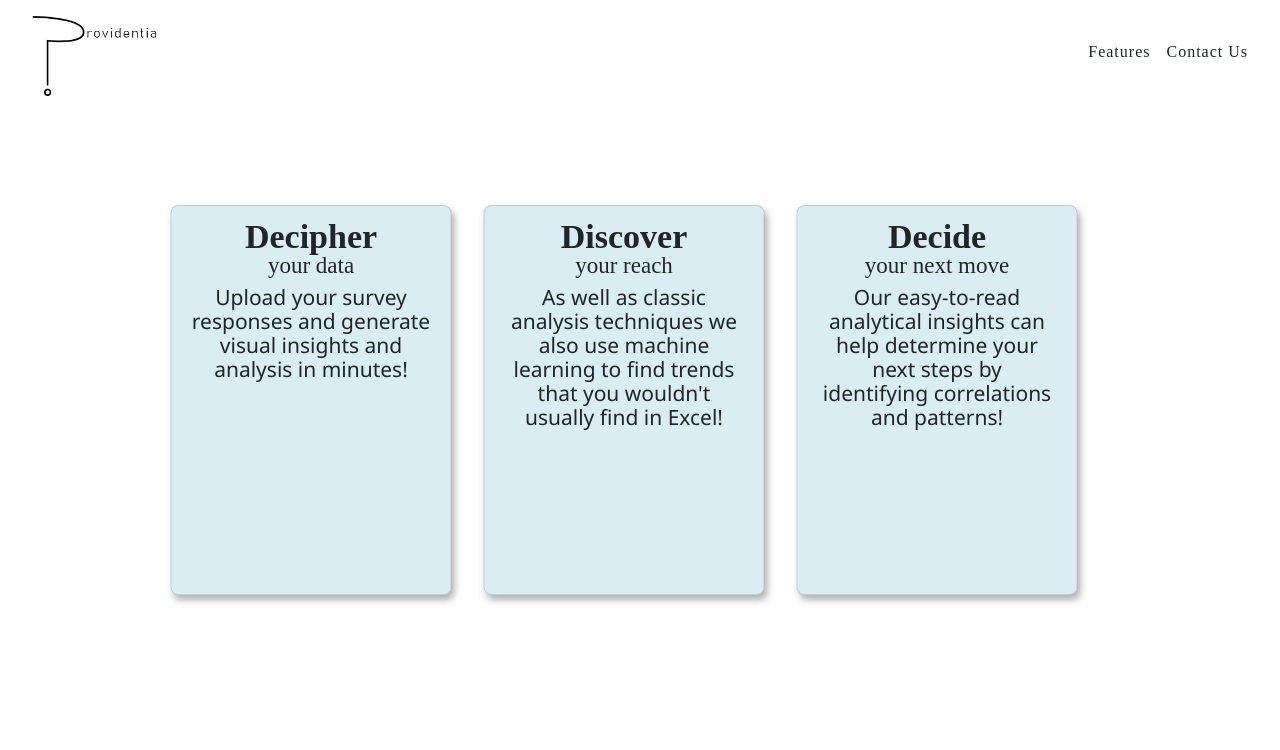
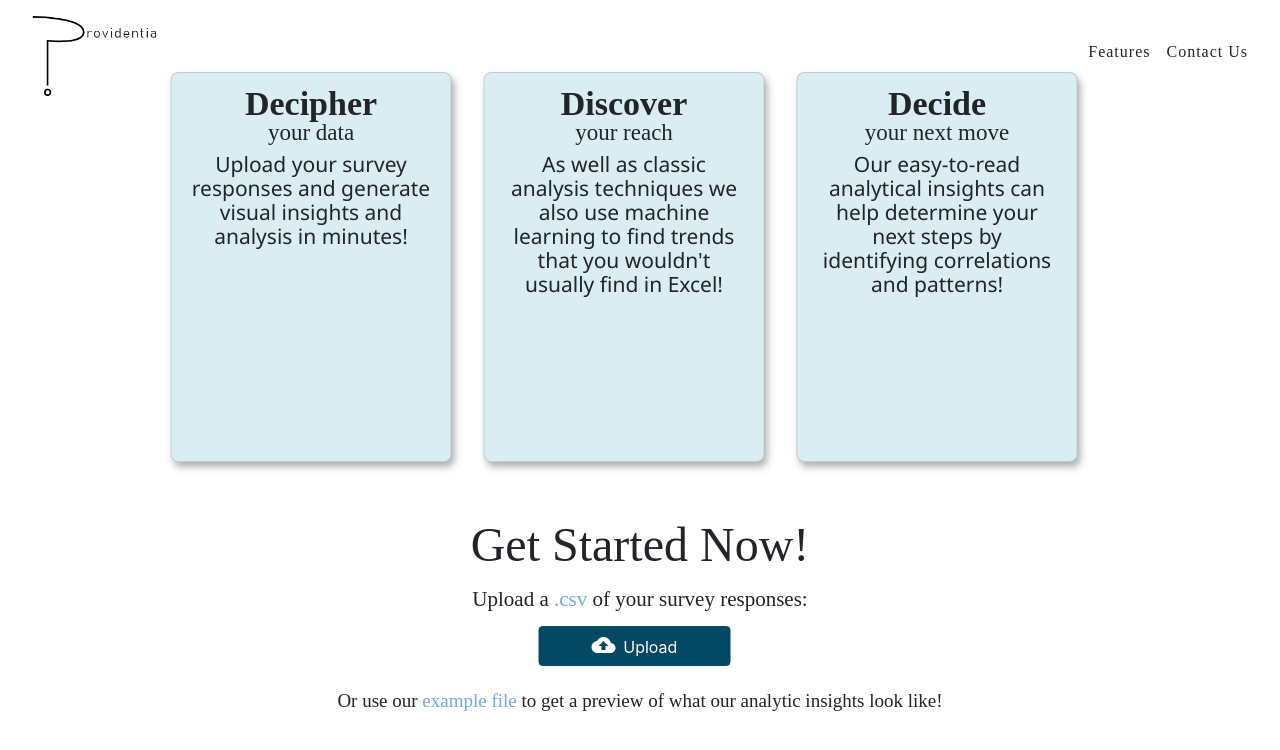
Before and after one commit to spv99/providentia-survey-analysis-tool, an Angular app in the folder ui/: page /providentia in a window 1280 px wide. Before the commit this address led to /. Shown: the top 750 px of the page. Built offline with nearby package versions, Linux system fonts and the light colour scheme.

Commit message:
uploading file

```diff
--- a/ui/src/app/app-routing.module.ts
+++ b/ui/src/app/app-routing.module.ts
@@ -1,11 +1,18 @@
 import { NgModule } from '@angular/core';
 import { Routes, RouterModule } from '@angular/router';
+import { AppComponent} from './app.component';
+import { DetailsPageComponent } from './details-page/details-page.component';
 
 
-const routes: Routes = [];
+const routes: Routes = [
+  { path: '', redirectTo: 'providentia', pathMatch: 'full' },
+  { path: 'providentia', component: AppComponent }
+];
 
 @NgModule({
   imports: [RouterModule.forRoot(routes)],
   exports: [RouterModule]
 })
+
 export class AppRoutingModule { }
+export const routingComponents = [AppComponent, DetailsPageComponent];
--- a/ui/src/app/app.component.html
+++ b/ui/src/app/app.component.html
@@ -3,9 +3,45 @@
   <!-- <alerts-container></alerts-container> -->
 </div>
 <div class="container">
-  <div class="center form-inline ">
+  <div class="center">
+    <div class="form-inline">
       <homepage-cards [title]="title1" [subtitle]="subtitle1" [text]="text1"></homepage-cards>
       <homepage-cards [title]="title2" [subtitle]="subtitle2" [text]="text2"></homepage-cards>
       <homepage-cards [title]="title3" [subtitle]="subtitle3" [text]="text3"></homepage-cards>
+    </div>
+    <h3 class="pstyle get-started">Get Started Now!</h3>
+    <h5 class="pstyle upload form-inline">
+      Upload a
+      <div class="pstyle blue">&nbsp;.csv&nbsp;</div>
+      of your survey responses:
+    </h5>
+    <div class="form-inline">
+      <div *ngIf="fileToUpload == null">
+        <button type="button" class="btn btn-primary" (click)="uploader.click()">
+          <span class="material-icons cloud">
+            cloud_upload
+          </span>
+          Upload
+        </button>
+      </div>
+      <div class="uploading" *ngIf="fileToUpload">
+        <div class="progress">
+          <div class="progress-bar progress-bar-striped progress-bar-animated" role="progressbar" aria-valuenow="75" aria-valuemin="0" aria-valuemax="100" style="width: 75%"></div>
+        </div>
+        <p class="pstyle example" >{{fileToUpload.name}}</p>
+      </div>
+    </div>
+    <h5 class="pstyle example form-inline">
+      Or use our
+      <div class="pstyle blue">&nbsp;example file&nbsp;</div>
+      to get a preview of what our analytic insights look like!
+    </h5>
   </div>
 </div>
+
+<input
+    hidden
+    type="file"
+    #uploader
+    (change)="uploadFile($event)"
+/>
--- a/ui/src/app/app.component.scss
+++ b/ui/src/app/app.component.scss
@@ -6,3 +6,51 @@
     margin-right: -50%;
     transform: translate(-50%, -50%);
 }
+
+.pstyle.get-started {
+    font-family: Bahnschrift;
+    font-weight: 400;
+    line-height: 38px;
+    text-align: center;
+    margin-top: 4rem;
+    font-size: 48px;
+}
+
+.pstyle.upload {
+    font-family: Bahnschrift;
+    font-weight: 400;
+    line-height: 38px;
+    font-size: 21px;
+    margin-top: 1rem;
+    place-content: center;
+}
+
+.pstyle.example {
+    font-family: Bahnschrift;
+    font-weight: 250;
+    line-height: 38px;
+    font-size: 19px;
+    margin-top: 1rem;
+    place-content: center;
+}
+
+.blue {
+    color: #70A9E0;
+    cursor: pointer;
+}
+
+.btn.btn-primary {
+    background-color: #034963;
+    border-color: #034963;
+    width: 12rem;
+    margin-left: 23rem;
+}
+
+.uploading {
+    margin-left: 25rem;
+}
+
+.material-icons.cloud {
+    vertical-align: text-bottom;
+    margin-right: 0.2rem;
+}
--- a/ui/src/app/app.component.ts
+++ b/ui/src/app/app.component.ts
@@ -1,12 +1,16 @@
 import { Component, OnInit } from '@angular/core';
 import { NgbModal } from '@ng-bootstrap/ng-bootstrap';
+import { Observable } from 'rxjs';
 
 @Component({
   selector: 'app-root',
   templateUrl: './app.component.html',
   styleUrls: ['./app.component.scss']
 })
-export class AppComponent implements OnInit{
+
+export class AppComponent implements OnInit {
+  public fileToUpload: File = null;
+
   public title1 = 'Decipher';
   public subtitle1 ="your data";
   public text1 = "Upload your survey responses and generate visual insights and analysis in minutes!"
@@ -23,6 +27,15 @@ export class AppComponent implements OnInit{
 
   public ngOnInit() {}
 
+  public uploadFile($event) {
+    this.fileToUpload = $event.target.files[0];
+  }
 
+  // public postFile(fileToUpload: File): boolean {
+  //   const endpoint = 'your-destination-url';
+  //   const formData: FormData = new FormData();
+  //   formData.append('fileKey', fileToUpload, fileToUpload.name);
+  //   return true;
+  // }
 
 }
--- /dev/null
+++ b/ui/src/app/details-page/details-page.component.ts
@@ -0,0 +1,19 @@
+import { Component, OnInit } from '@angular/core';
+
+@Component({
+  selector: 'app-details-page',
+  template: `
+    <p>
+      details-page works!
+    </p>
+  `,
+  styles: []
+})
+export class DetailsPageComponent implements OnInit {
+
+  constructor() { }
+
+  ngOnInit() {
+  }
+
+}
```
Also changed, not shown: ui/src/app/app.module.ts (+5 -2 lines), 1 other file (tests, documents, lock files or other folders).
